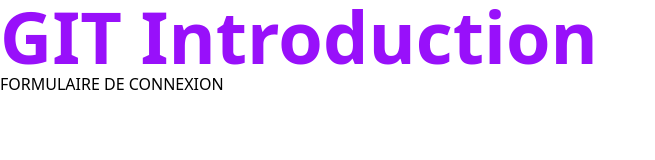
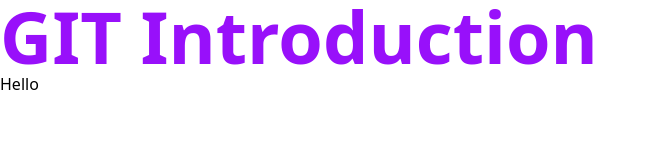
Before and after one commit to JeremyAMichel/GIT-Introduction, a website: page index.html in a window 1280 px wide. Shown: the whole page, without its empty margins (0-655 px from the left). Drawn offline with Linux system fonts and the light colour scheme.

Commit message:
Test conflit

```diff
--- a/index.html
+++ b/index.html
@@ -9,8 +9,6 @@
 <body>
     <h1 class="text-7xl text-purple-600 font-bold">GIT Introduction</h1>
 
-    <form action="">
-        FORMULAIRE DE CONNEXION
-    </form>
+    <p>Hello</p>
 </body>
 </html>
```
